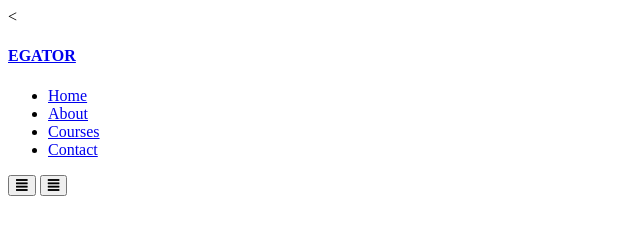
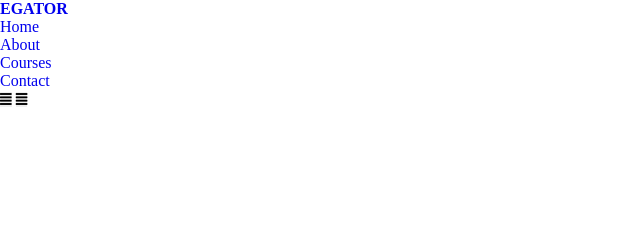
Before and after one commit to mac46005/ameriMoved, a plain HTML site: page responsiveWebsite/index.html in a window 1280 px wide. Shown: the whole page, without its empty margins (0-640 px from the left). Drawn offline with Linux system fonts and the light colour scheme.

Commit message:
default style settings

```diff
--- a/responsiveWebsite/css/style.css
+++ b/responsiveWebsite/css/style.css
@@ -0,0 +1,28 @@
+*{
+    margin:0;
+    padding:0;
+    border: 0;
+    outline:0;
+    text-decoration: none;
+    list-style-type: none;
+    box-sizing: border-box;
+}
+
+
+:root{
+    --color-primary: #6c63ff;
+    --color-success: #00bf8e;
+    --color-warning: #f7c94b;
+    --color-danger-variant: rgba(247,88,66,.4);
+    --color-white: #fff;
+    --color-black: #000;
+    --color-bg: #1f2641;
+    --color-bg1: #2e3267;
+    --color-bg2: #424890;
+
+    --container-width-lg: 76%;
+    --container-width-md: 90%;
+    --container-width-sm: 94%;
+
+    --transition: all 400ms ease;
+}
--- a/responsiveWebsite/index.html
+++ b/responsiveWebsite/index.html
@@ -6,7 +6,7 @@
     <meta name="viewport" content="width=device-width, initial-scale=1.0">
     <title>Responsive Education Website Using HTML, CSS & Javascript</title>
     <link rel="stylesheet" href="./css/style.css">
-    <<link rel="stylesheet" href="https://cdnjs.cloudflare.com/ajax/libs/font-awesome/5.4.0/css/all.min.css" integrity="sha512-eBNnVs5xPOVglLWDGXyZnZZ2K2ixXhR/3aECgCpFnW2dGCd/yiqXZ6fcB3BubeA91kM6NX234b6Wrah8RiYAPA==" crossorigin="anonymous" referrerpolicy="no-referrer" />
+    <link rel="stylesheet" href="https://cdnjs.cloudflare.com/ajax/libs/font-awesome/5.4.0/css/all.min.css" integrity="sha512-eBNnVs5xPOVglLWDGXyZnZZ2K2ixXhR/3aECgCpFnW2dGCd/yiqXZ6fcB3BubeA91kM6NX234b6Wrah8RiYAPA==" crossorigin="anonymous" referrerpolicy="no-referrer" />
 
 </head>
 <body>
```
